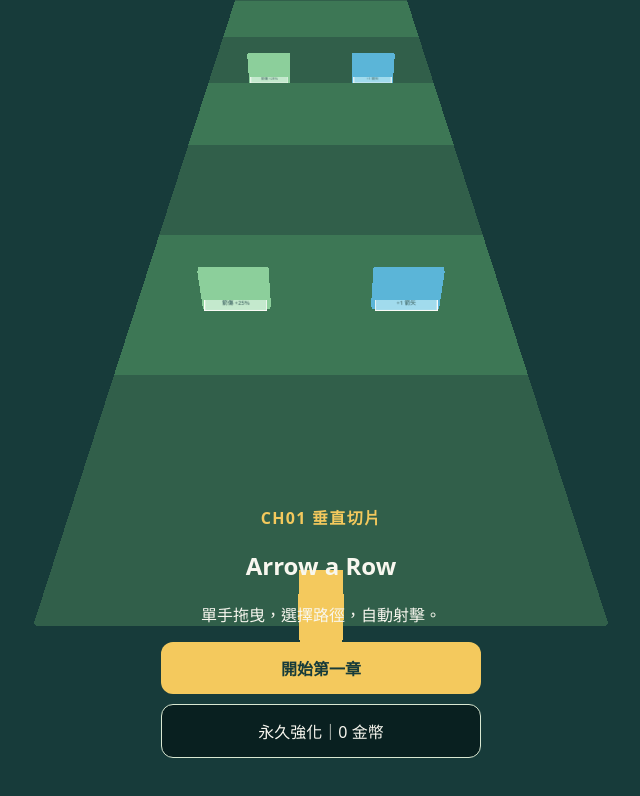
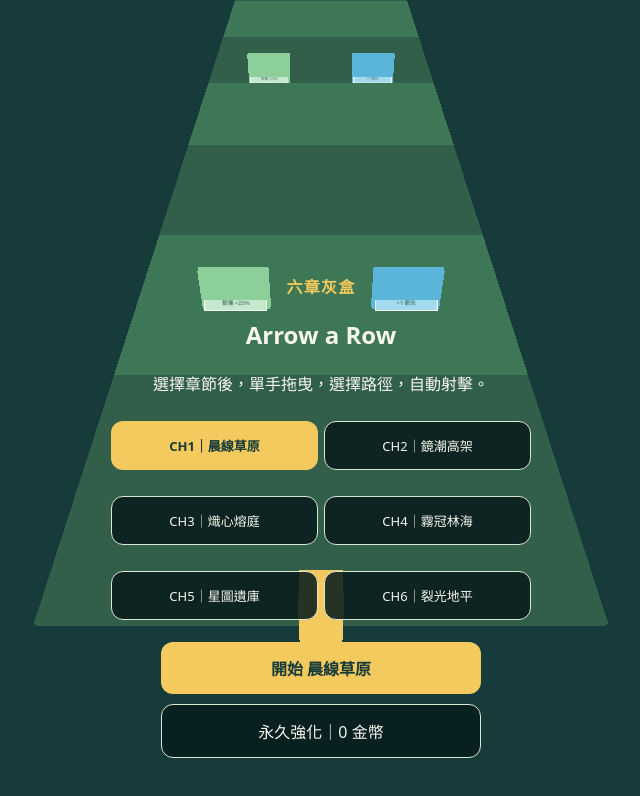
Before and after one commit to qq076qq076/arrow-a-row, a React (Vite) app: page / in a window 1280 px wide. Shown: the top 796 px of the page, without its empty margins (319-959 px from the left). Built offline with nearby package versions, Linux system fonts and the light colour scheme.

Commit message:
工程(M3)：接入六章血量成長系統

```diff
--- /dev/null
+++ b/src/content/ChapterDefinitions.ts
@@ -0,0 +1,24 @@
+export type ChapterId = 'ch01_meadow' | 'ch02_viaduct' | 'ch03_forge' | 'ch04_canopy' | 'ch05_archive' | 'ch06_horizon';
+
+export interface ChapterDefinition {
+  readonly id: ChapterId;
+  readonly index: 1 | 2 | 3 | 4 | 5 | 6;
+  readonly title: string;
+  readonly enemyHpScale: number;
+  readonly bossHp: number;
+}
+
+export const CHAPTER_DEFINITIONS: readonly ChapterDefinition[] = [
+  { id: 'ch01_meadow', index: 1, title: '晨線草原', enemyHpScale: 1, bossHp: 36 },
+  { id: 'ch02_viaduct', index: 2, title: '鏡潮高架', enemyHpScale: 1.4, bossHp: 50 },
+  { id: 'ch03_forge', index: 3, title: '熾心熔庭', enemyHpScale: 1.96, bossHp: 71 },
+  { id: 'ch04_canopy', index: 4, title: '霧冠林海', enemyHpScale: 2.74, bossHp: 99 },
+  { id: 'ch05_archive', index: 5, title: '星圖遺庫', enemyHpScale: 3.84, bossHp: 138 },
+  { id: 'ch06_horizon', index: 6, title: '裂光地平', enemyHpScale: 5.38, bossHp: 194 },
+] as const;
+
+export function getChapterDefinition(id: ChapterId): ChapterDefinition {
+  const chapter = CHAPTER_DEFINITIONS.find((candidate) => candidate.id === id);
+  if (chapter === undefined) throw new Error(`未知章節：${id}`);
+  return chapter;
+}
--- a/src/domain/M1RunSimulation.ts
+++ b/src/domain/M1RunSimulation.ts
@@ -11,7 +11,7 @@ export interface HitSnapshot { readonly id: number; readonly x: number; readonly
 export interface PickupSnapshot { readonly id: number; readonly x: number; readonly z: number; }
 export interface BossSnapshot { readonly id: 'bos_moss_crown_a'; readonly hp: number; readonly maxHp: number; readonly phase: 1 | 2; readonly telegraphSeconds: number; readonly telegraphText: string; readonly isDefeated: boolean; }
 export interface M1RunSnapshot {
-  readonly phase: RunPhase; readonly elapsedSeconds: number; readonly distanceMeters: number; readonly player: PlayerSnapshot;
+  readonly phase: RunPhase; readonly chapterId: ChapterId; readonly chapterTitle: string; readonly elapsedSeconds: number; readonly distanceMeters: number; readonly player: PlayerSnapshot;
   readonly enemies: readonly EnemySnapshot[]; readonly gates: readonly GateSnapshot[]; readonly arrows: readonly ArrowSnapshot[]; readonly hits: readonly HitSnapshot[]; readonly pickups: readonly PickupSnapshot[]; readonly collectedShards: number; readonly selectedGateIds: readonly string[];
   readonly boss: BossSnapshot | undefined; readonly rewardOptions: readonly RewardId[]; readonly selectedReward: RewardId | undefined; readonly earnedGold: number;
 }
@@ -30,7 +30,7 @@ const BOSS_START_DISTANCE = 48;
 const REWARDS: readonly RewardId[] = ['storm_bow', 'blade_nexus', 'heartwood'];
 
 export class M1RunSimulation {
-  private phase: RunPhase = 'menu'; private elapsedSeconds = 0; private distanceMeters = 0; private targetX = 0;
+  private phase: RunPhase = 'menu'; private chapterId: ChapterId = 'ch01_meadow'; private elapsedSeconds = 0; private distanceMeters = 0; private targetX = 0;
   private player = { x: 0, hp: 100, maxHp: 100, damage: 1, projectileCount: 1, swordCount: 0 };
   private attackCooldownSeconds = 0; private attackIntervalSeconds = 0.45; private nextArrowId = 1; private nextEffectId = 1; private earnedGold = 0; private collectedShards = 0; private boss: MutableBoss | undefined;
   private selectedReward: RewardId | undefined; private readonly selectedGateIds = new Set<string>(); private readonly enemies: MutableEnemy[] = []; private readonly arrows: MutableArrow[] = []; private readonly hits: MutableHit[] = []; private readonly pickups: MutablePickup[] = [];
@@ -39,7 +39,9 @@ export class M1RunSimulation {
     { groupId: 'g02', leftLabel: '+1 箭矢', rightLabel: '箭傷 +25%', z: 28, isChosen: false },
   ];
 
-  public start(modifiers: RunModifiers = {}): void {
+  public start(modifiers: RunModifiers = {}, chapterId: ChapterId = 'ch01_meadow'): void {
+    const chapter = getChapterDefinition(chapterId);
+    this.chapterId = chapter.id;
     this.phase = 'playing'; this.elapsedSeconds = 0; this.distanceMeters = 0; this.targetX = 0; this.earnedGold = 0; this.boss = undefined; this.selectedReward = undefined;
     const maxHp = 100 + (modifiers.healthLevel ?? 0) * 10;
     this.player = { x: 0, hp: maxHp, maxHp, damage: 1 + (modifiers.damageLevel ?? 0) * 0.2, projectileCount: 1, swordCount: 0 }; this.attackCooldownSeconds = 0; this.attackIntervalSeconds = Math.max(0.25, 0.45 - (modifiers.fireRateLevel ?? 0) * 0.04); this.nextArrowId = 1; this.nextEffectId = 1; this.collectedShards = 0;
@@ -52,7 +54,7 @@ export class M1RunSimulation {
   /** Restores only data produced by snapshot(); cooldowns restart safely on resume. */
   public restore(snapshot: M1RunSnapshot): boolean {
     if (snapshot.phase !== 'playing' && snapshot.phase !== 'reward') return false;
-    this.phase = snapshot.phase; this.elapsedSeconds = snapshot.elapsedSeconds; this.distanceMeters = snapshot.distanceMeters; this.targetX = snapshot.player.x;
+    this.phase = snapshot.phase; this.chapterId = snapshot.chapterId ?? 'ch01_meadow'; this.elapsedSeconds = snapshot.elapsedSeconds; this.distanceMeters = snapshot.distanceMeters; this.targetX = snapshot.player.x;
     this.player = { ...snapshot.player }; this.attackCooldownSeconds = 0.1; this.nextArrowId = Math.max(1, ...snapshot.arrows.map((arrow) => arrow.id + 1)); this.earnedGold = snapshot.earnedGold; this.collectedShards = snapshot.collectedShards ?? 0; this.selectedReward = snapshot.selectedReward;
     this.selectedGateIds.clear(); snapshot.selectedGateIds.forEach((id) => this.selectedGateIds.add(id)); this.enemies.splice(0, this.enemies.length, ...snapshot.enemies.map((enemy) => ({ ...enemy, deathSeconds: enemy.deathSeconds ?? 0, attackCooldownSeconds: 0.5 }))); this.arrows.splice(0, this.arrows.length, ...snapshot.arrows.map((arrow) => ({ ...arrow })));
     this.gates.splice(0, this.gates.length, ...snapshot.gates.map((gate) => ({ ...gate }))); this.hits.splice(0, this.hits.length, ...(snapshot.hits ?? []).map((hit) => ({ ...hit }))); this.pickups.splice(0, this.pickups.length, ...(snapshot.pickups ?? []).map((pickup) => ({ ...pickup })));
@@ -82,14 +84,15 @@ export class M1RunSimulation {
   }
 
   public snapshot(): M1RunSnapshot {
-    return { phase: this.phase, elapsedSeconds: this.elapsedSeconds, distanceMeters: this.distanceMeters, player: { ...this.player }, enemies: this.enemies.map((enemy) => ({ ...enemy })), gates: this.gates.map((gate) => ({ ...gate })), arrows: this.arrows.map((arrow) => ({ ...arrow })), hits: this.hits.map((hit) => ({ ...hit })), pickups: this.pickups.map((pickup) => ({ ...pickup })), collectedShards: this.collectedShards, selectedGateIds: [...this.selectedGateIds], boss: this.boss === undefined ? undefined : { id: 'bos_moss_crown_a', hp: this.boss.hp, maxHp: this.boss.maxHp, phase: this.boss.phase, telegraphSeconds: this.boss.telegraphSeconds, telegraphText: this.boss.telegraphText, isDefeated: this.boss.isDefeated }, rewardOptions: REWARDS, selectedReward: this.selectedReward, earnedGold: this.earnedGold };
+    const chapter = getChapterDefinition(this.chapterId);
+    return { phase: this.phase, chapterId: chapter.id, chapterTitle: chapter.title, elapsedSeconds: this.elapsedSeconds, distanceMeters: this.distanceMeters, player: { ...this.player }, enemies: this.enemies.map((enemy) => ({ ...enemy })), gates: this.gates.map((gate) => ({ ...gate })), arrows: this.arrows.map((arrow) => ({ ...arrow })), hits: this.hits.map((hit) => ({ ...hit })), pickups: this.pickups.map((pickup) => ({ ...pickup })), collectedShards: this.collectedShards, selectedGateIds: [...this.selectedGateIds], boss: this.boss === undefined ? undefined : { id: 'bos_moss_crown_a', hp: this.boss.hp, maxHp: this.boss.maxHp, phase: this.boss.phase, telegraphSeconds: this.boss.telegraphSeconds, telegraphText: this.boss.telegraphText, isDefeated: this.boss.isDefeated }, rewardOptions: REWARDS, selectedReward: this.selectedReward, earnedGold: this.earnedGold };
   }
 
   private movePlayer(deltaSeconds: number): void { const delta = this.targetX - this.player.x; const maxMove = PLAYER_MOVE_SPEED * deltaSeconds; this.player.x += Math.max(-maxMove, Math.min(maxMove, delta)); }
   private resolveGates(): void { for (const gate of this.gates) { if (gate.isChosen || this.distanceMeters < gate.z) continue; const isLeft = this.player.x < 0; gate.isChosen = true; this.selectedGateIds.add(gate.groupId); if (isLeft) this.player.projectileCount += 1; else this.player.damage *= 1.25; } }
-  private spawnEnemies(): void { if (this.distanceMeters >= 15 && !this.hasEnemy('melee-1')) this.enemies.push({ id: 'melee-1', kind: 'melee', x: -2, z: 30, hp: 8, attackCooldownSeconds: 0, telegraphSeconds: 0, deathSeconds: 0 }, { id: 'melee-2', kind: 'melee', x: 0, z: 34, hp: 8, attackCooldownSeconds: 0, telegraphSeconds: 0, deathSeconds: 0 }, { id: 'melee-3', kind: 'melee', x: 2, z: 38, hp: 8, attackCooldownSeconds: 0, telegraphSeconds: 0, deathSeconds: 0 }); if (this.distanceMeters >= 35 && !this.hasEnemy('ranged-1')) this.enemies.push({ id: 'ranged-1', kind: 'ranged', x: 0, z: 38, hp: 12, attackCooldownSeconds: 2, telegraphSeconds: 0, deathSeconds: 0 }); }
+  private spawnEnemies(): void { const scale = getChapterDefinition(this.chapterId).enemyHpScale; if (this.distanceMeters >= 15 && !this.hasEnemy('melee-1')) this.enemies.push({ id: 'melee-1', kind: 'melee', x: -2, z: 30, hp: Math.round(8 * scale), attackCooldownSeconds: 0, telegraphSeconds: 0, deathSeconds: 0 }, { id: 'melee-2', kind: 'melee', x: 0, z: 34, hp: Math.round(8 * scale), attackCooldownSeconds: 0, telegraphSeconds: 0, deathSeconds: 0 }, { id: 'melee-3', kind: 'melee', x: 2, z: 38, hp: Math.round(8 * scale), attackCooldownSeconds: 0, telegraphSeconds: 0, deathSeconds: 0 }); if (this.distanceMeters >= 35 && !this.hasEnemy('ranged-1')) this.enemies.push({ id: 'ranged-1', kind: 'ranged', x: 0, z: 38, hp: Math.round(12 * scale), attackCooldownSeconds: 2, telegraphSeconds: 0, deathSeconds: 0 }); }
   private updateEnemies(deltaSeconds: number): void { for (const enemy of this.enemies) { if (enemy.deathSeconds > 0) { enemy.deathSeconds = Math.max(0, enemy.deathSeconds - deltaSeconds); continue; } enemy.z -= WORLD_SPEED * deltaSeconds; enemy.attackCooldownSeconds -= deltaSeconds; if (enemy.kind === 'melee' && enemy.z <= 1.2 && enemy.attackCooldownSeconds <= 0) { this.player.hp -= 10; enemy.attackCooldownSeconds = 1; } if (enemy.kind === 'ranged') { if (enemy.attackCooldownSeconds <= 0 && enemy.telegraphSeconds <= 0) enemy.telegraphSeconds = 0.6; if (enemy.telegraphSeconds > 0) { enemy.telegraphSeconds -= deltaSeconds; if (enemy.telegraphSeconds <= 0) { if (Math.abs(this.player.x - enemy.x) < 1.2) this.player.hp -= 12; enemy.attackCooldownSeconds = 3.5; } } } } }
-  private spawnBoss(): void { this.enemies.length = 0; this.boss = { hp: 36, maxHp: 36, phase: 1, telegraphSeconds: 0.8, telegraphText: '苔冠守衛被靜滯困住了。', attackCooldownSeconds: 2.5, isDefeated: false }; }
+  private spawnBoss(): void { const hp = getChapterDefinition(this.chapterId).bossHp; this.enemies.length = 0; this.boss = { hp, maxHp: hp, phase: 1, telegraphSeconds: 0.8, telegraphText: '苔冠守衛被靜滯困住了。', attackCooldownSeconds: 2.5, isDefeated: false }; }
   private updateBoss(deltaSeconds: number): void { const boss = this.boss; if (boss === undefined || boss.isDefeated) return; if (boss.hp <= boss.maxHp / 2 && boss.phase === 1) { boss.phase = 2; boss.telegraphSeconds = 0.8; boss.telegraphText = '靜滯正在加深！'; boss.attackCooldownSeconds = 2.2; } boss.attackCooldownSeconds -= deltaSeconds; if (boss.telegraphSeconds > 0) { boss.telegraphSeconds -= deltaSeconds; if (boss.telegraphSeconds <= 0 && boss.telegraphText !== '靜滯正在加深！') { if (Math.abs(this.player.x) < 2.3) this.player.hp -= boss.phase === 1 ? 14 : 20; boss.attackCooldownSeconds = boss.phase === 1 ? 2.7 : 2.1; } return; } if (boss.attackCooldownSeconds <= 0) { boss.telegraphSeconds = 0.75; boss.telegraphText = boss.phase === 1 ? '藤刺正在瞄準！' : '震波正在擴散！'; } }
   private fireAtNearestTarget(): void { this.attackCooldownSeconds = this.attackIntervalSeconds; const target = this.boss !== undefined && !this.boss.isDefeated ? 'boss' : this.enemies.filter((enemy) => enemy.z > 0 && enemy.deathSeconds <= 0).sort((a, b) => a.z - b.z)[0]; if (target === undefined) return; for (let index = 0; index < this.player.projectileCount; index += 1) { const offset = (index - (this.player.projectileCount - 1) / 2) * 0.3; this.arrows.push({ id: this.nextArrowId++, x: this.player.x + offset, z: 1 }); if (target === 'boss') { this.boss!.hp -= this.player.damage; this.addHit(0, 15); if (this.boss!.hp <= 0) { this.boss!.hp = 0; this.boss!.isDefeated = true; this.earnedGold = 30; this.phase = 'reward'; } } else if (Math.abs(target.x - (this.player.x + offset)) < 2.5) this.damageEnemy(target, this.player.damage); } }
   private damageEnemy(enemy: MutableEnemy, damage: number): void { enemy.hp -= damage; this.addHit(enemy.x, enemy.z); if (enemy.hp <= 0) { enemy.hp = 0; enemy.deathSeconds = 0.45; this.pickups.push({ id: this.nextEffectId++, x: enemy.x, z: enemy.z }); } }
@@ -99,3 +102,4 @@ export class M1RunSimulation {
   private updatePickups(deltaSeconds: number): void { for (let index = this.pickups.length - 1; index >= 0; index -= 1) { const pickup = this.pickups[index]; if (pickup === undefined) continue; pickup.z -= WORLD_SPEED * deltaSeconds; if (pickup.z < 1.4 && Math.abs(pickup.x - this.player.x) < 1.5) { this.collectedShards += 1; this.pickups.splice(index, 1); } else if (pickup.z < -2) this.pickups.splice(index, 1); } }
   private hasEnemy(id: string): boolean { return this.enemies.some((enemy) => enemy.id === id); }
 }
+import { getChapterDefinition, type ChapterId } from '../content/ChapterDefinitions';
--- a/src/presentation/App.tsx
+++ b/src/presentation/App.tsx
@@ -1,5 +1,6 @@
 import { useEffect, useRef, useState, type MouseEvent, type PointerEvent, type ReactElement } from 'react';
 import { GameLoop } from '../domain/GameLoop';
+import { CHAPTER_DEFINITIONS, type ChapterId } from '../content/ChapterDefinitions';
 import { M1RunSimulation, type M1RunSnapshot, type RewardId } from '../domain/M1RunSimulation';
 import { BrowserLifecycle } from '../infrastructure/BrowserLifecycle';
 import { DEFAULT_PROFILE, ProfileRepository, type Profile } from '../infrastructure/ProfileRepository';
@@ -11,7 +12,7 @@ const rewardNames: Record<RewardId, string> = { storm_bow: '風暴弓｜箭數 +
 
 export function App(): ReactElement {
   const canvasContainerRef = useRef<HTMLDivElement>(null); const simulationRef = useRef(new M1RunSimulation()); const checkpointRef = useRef(new RunCheckpointRepository()); const profileRef = useRef(new ProfileRepository()); const pendingCheckpointRef = useRef<M1RunSnapshot | undefined>(undefined); const isMouseDraggingRef = useRef(false);
-  const [snapshot, setSnapshot] = useState<M1RunSnapshot>(INITIAL_SNAPSHOT); const [profile, setProfile] = useState<Profile>(DEFAULT_PROFILE); const [screen, setScreen] = useState<'game' | 'shop'>('game'); const [selectedCard, setSelectedCard] = useState<RewardId>(); const [hasCheckpoint, setHasCheckpoint] = useState(false); const [isWebGlSupported] = useState(() => document.createElement('canvas').getContext('webgl2') !== null);
+  const [snapshot, setSnapshot] = useState<M1RunSnapshot>(INITIAL_SNAPSHOT); const [profile, setProfile] = useState<Profile>(DEFAULT_PROFILE); const [screen, setScreen] = useState<'game' | 'shop'>('game'); const [selectedChapterId, setSelectedChapterId] = useState<ChapterId>('ch01_meadow'); const [selectedCard, setSelectedCard] = useState<RewardId>(); const [hasCheckpoint, setHasCheckpoint] = useState(false); const [isWebGlSupported] = useState(() => document.createElement('canvas').getContext('webgl2') !== null);
 
   useEffect(() => { void profileRef.current.loadAsync().then(setProfile).catch(() => undefined); void checkpointRef.current.loadAsync().then((checkpoint) => { const saved = checkpoint?.payload as M1RunSnapshot | undefined; if (saved?.phase === 'playing' || saved?.phase === 'reward') { pendingCheckpointRef.current = saved; setHasCheckpoint(true); } }).catch(() => undefined); }, []);
   useEffect(() => {
@@ -23,7 +24,7 @@ export function App(): ReactElement {
     return () => { window.removeEventListener('resize', onResize); lifecycle.stop(); gameLoop.stop(); runtime.dispose(); };
   }, [isWebGlSupported]);
 
-  const startRun = (): void => { setScreen('game'); setSelectedCard(undefined); setHasCheckpoint(false); simulationRef.current.start(profile); setSnapshot(simulationRef.current.snapshot()); };
+  const startRun = (): void => { setScreen('game'); setSelectedCard(undefined); setHasCheckpoint(false); simulationRef.current.start(profile, selectedChapterId); setSnapshot(simulationRef.current.snapshot()); };
   const resumeRun = (): void => { const saved = pendingCheckpointRef.current; if (saved === undefined || !simulationRef.current.restore(saved)) return; setScreen('game'); setHasCheckpoint(false); setSnapshot(simulationRef.current.snapshot()); };
   const movePlayerFromClientX = (clientX: number, element: HTMLDivElement): void => { if (simulationRef.current.snapshot().phase !== 'playing') return; const bounds = element.getBoundingClientRect(); simulationRef.current.setTargetX((((clientX - bounds.left) / bounds.width) * 2 - 1) * 5); };
   const onPointerDown = (event: PointerEvent<HTMLDivElement>): void => { event.currentTarget.setPointerCapture(event.pointerId); movePlayerFromClientX(event.clientX, event.currentTarget); };
@@ -37,14 +38,14 @@ export function App(): ReactElement {
   return <main className="app-shell"><div ref={canvasContainerRef} className="game-canvas" aria-hidden="true" onPointerDown={onPointerDown} onPointerMove={onPointerMove} onMouseDown={onMouseDown} onMouseMove={onMouseMove} onMouseUp={onMouseUp} onMouseLeave={onMouseUp} />
     {screen === 'shop' ? <Shop profile={profile} onBuy={buy} onBack={() => setScreen('game')} /> : <>
       {snapshot.phase === 'playing' && <RunHud snapshot={snapshot} />}
-      {snapshot.phase === 'menu' && <MainMenu onStart={startRun} onResume={hasCheckpoint ? resumeRun : undefined} onShop={() => setScreen('shop')} gold={profile.gold} />}
+      {snapshot.phase === 'menu' && <MainMenu onStart={startRun} onResume={hasCheckpoint ? resumeRun : undefined} onShop={() => setScreen('shop')} gold={profile.gold} selectedChapterId={selectedChapterId} onSelectChapter={setSelectedChapterId} />}
       {snapshot.phase === 'reward' && <RewardScreen snapshot={snapshot} selected={selectedCard} onSelect={setSelectedCard} onConfirm={confirmReward} />}
       {snapshot.phase === 'dead' && <ResultScreen title="本局結束" detail="光軌尚未熄滅。" onRestart={startRun} onShop={() => setScreen('shop')} />}
       {snapshot.phase === 'complete' && <ResultScreen title="第一章完成" detail={`獲得 ${snapshot.earnedGold} 金幣，第一道裂隙已修復。`} onRestart={startRun} onShop={() => setScreen('shop')} />}
     </>}</main>;
 }
-function MainMenu({ onStart, onResume, onShop, gold }: { readonly onStart: () => void; readonly onResume: (() => void) | undefined; readonly onShop: () => void; readonly gold: number }): ReactElement { return <section className="main-menu" aria-label="主選單"><p className="eyebrow">CH01 垂直切片</p><h1>Arrow a Row</h1><p>{onResume === undefined ? '單手拖曳，選擇路徑，自動射擊。' : '一段光軌仍在等待你。'}</p>{onResume !== undefined && <button type="button" onClick={onResume}>繼續本局</button>}<button type="button" onClick={onStart}>開始第一章</button><button type="button" className="secondary" onClick={onShop}>永久強化｜{gold} 金幣</button></section>; }
-function RunHud({ snapshot }: { readonly snapshot: M1RunSnapshot }): ReactElement { return <><header className="hud"><p>HP {Math.ceil(snapshot.player.hp)} / {snapshot.player.maxHp}</p><p>{snapshot.player.projectileCount} 箭｜晶塵 {snapshot.collectedShards}</p></header>{snapshot.boss !== undefined ? <section className="boss-hud"><strong>苔冠守衛｜P{snapshot.boss.phase}</strong><progress value={snapshot.boss.hp} max={snapshot.boss.maxHp} />{snapshot.boss.telegraphSeconds > 0 && <p>{snapshot.boss.telegraphText}</p>}</section> : <p className="run-progress">距離 {Math.floor(snapshot.distanceMeters)}m / Boss</p>}</>; }
+function MainMenu({ onStart, onResume, onShop, gold, selectedChapterId, onSelectChapter }: { readonly onStart: () => void; readonly onResume: (() => void) | undefined; readonly onShop: () => void; readonly gold: number; readonly selectedChapterId: ChapterId; readonly onSelectChapter: (id: ChapterId) => void }): ReactElement { return <section className="main-menu" aria-label="主選單"><p className="eyebrow">六章灰盒</p><h1>Arrow a Row</h1><p>{onResume === undefined ? '選擇章節後，單手拖曳，選擇路徑，自動射擊。' : '一段光軌仍在等待你。'}</p><div className="chapter-select">{CHAPTER_DEFINITIONS.map((chapter) => <button className={chapter.id === selectedChapterId ? 'selected' : 'secondary'} key={chapter.id} type="button" onClick={() => onSelectChapter(chapter.id)}>CH{chapter.index}｜{chapter.title}</button>)}</div>{onResume !== undefined && <button type="button" onClick={onResume}>繼續本局</button>}<button type="button" onClick={onStart}>開始 {CHAPTER_DEFINITIONS.find((chapter) => chapter.id === selectedChapterId)?.title}</button><button type="button" className="secondary" onClick={onShop}>永久強化｜{gold} 金幣</button></section>; }
+function RunHud({ snapshot }: { readonly snapshot: M1RunSnapshot }): ReactElement { return <><header className="hud"><p>{snapshot.chapterTitle}｜HP {Math.ceil(snapshot.player.hp)} / {snapshot.player.maxHp}</p><p>{snapshot.player.projectileCount} 箭｜晶塵 {snapshot.collectedShards}</p></header>{snapshot.boss !== undefined ? <section className="boss-hud"><strong>苔冠守衛｜P{snapshot.boss.phase}</strong><progress value={snapshot.boss.hp} max={snapshot.boss.maxHp} />{snapshot.boss.telegraphSeconds > 0 && <p>{snapshot.boss.telegraphText}</p>}</section> : <p className="run-progress">距離 {Math.floor(snapshot.distanceMeters)}m / Boss</p>}</>; }
 function RewardScreen({ snapshot, selected, onSelect, onConfirm }: { readonly snapshot: M1RunSnapshot; readonly selected: RewardId | undefined; readonly onSelect: (id: RewardId) => void; readonly onConfirm: () => void }): ReactElement { return <section className="modal-card" aria-label="選擇一份回響"><h1>選擇一份回響</h1><p>苔冠重新聽見了風。</p>{snapshot.rewardOptions.map((id) => <button className={selected === id ? 'selected' : 'secondary'} key={id} type="button" onClick={() => onSelect(id)}>{rewardNames[id]}</button>)}<button type="button" disabled={selected === undefined} onClick={onConfirm}>確認選擇</button></section>; }
 function ResultScreen({ title, detail, onRestart, onShop }: { readonly title: string; readonly detail: string; readonly onRestart: () => void; readonly onShop: () => void }): ReactElement { return <section className="main-menu" aria-label={title}><h1>{title}</h1><p>{detail}</p><button type="button" onClick={onRestart}>再來一局</button><button type="button" className="secondary" onClick={onShop}>前往商店</button></section>; }
 function Shop({ profile, onBuy, onBack }: { readonly profile: Profile; readonly onBuy: (key: 'healthLevel' | 'damageLevel' | 'fireRateLevel') => void; readonly onBack: () => void }): ReactElement { const items: Array<readonly ['healthLevel' | 'damageLevel' | 'fireRateLevel', string]> = [['healthLevel', '曙光體魄'], ['damageLevel', '弓弦研磨'], ['fireRateLevel', '迅捷弦律']]; return <section className="modal-card" aria-label="永久強化"><h1>永久強化</h1><p>金幣：{profile.gold}</p>{items.map(([key, label]) => { const cost = 20 + profile[key] * 15; return <div className="shop-item" key={key}><span>{label} Lv.{profile[key]}</span><button type="button" disabled={profile.gold < cost || profile[key] >= 5} onClick={() => onBuy(key)}>購買 {cost} 金幣</button></div>; })}<button type="button" className="secondary" onClick={onBack}>返回</button></section>; }
--- a/src/presentation/styles.css
+++ b/src/presentation/styles.css
@@ -42,6 +42,8 @@ button { font: inherit; }
 }
 
 .main-menu button { min-height: 52px; min-width: min(100%, 320px); }
+.chapter-select { display: grid; gap: 6px; grid-template-columns: repeat(2, minmax(0, 1fr)); margin: 12px auto; max-width: 420px; }
+.chapter-select button { font-size: 13px; margin: 0; min-height: 44px; min-width: 0; padding: 8px; width: 100%; }
 .main-menu button, .modal-card button { border: 0; border-radius: 12px; cursor: pointer; display: block; margin: 10px auto; padding: 14px 18px; }
 .main-menu button:not(.secondary), .modal-card button:not(.secondary) { background: #f4c95d; color: #173b3a; font-weight: 800; }
 .secondary { background: rgb(9 29 29 / 88%); border: 1px solid #d9e8d2 !important; color: #f8f7ef; }
```
Also changed, not shown: 3 other files (tests, documents, lock files or other folders).
